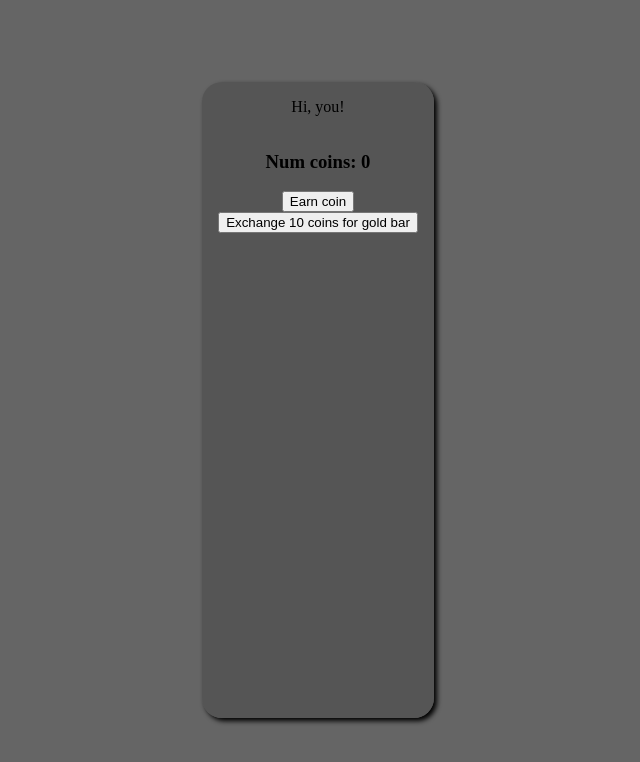
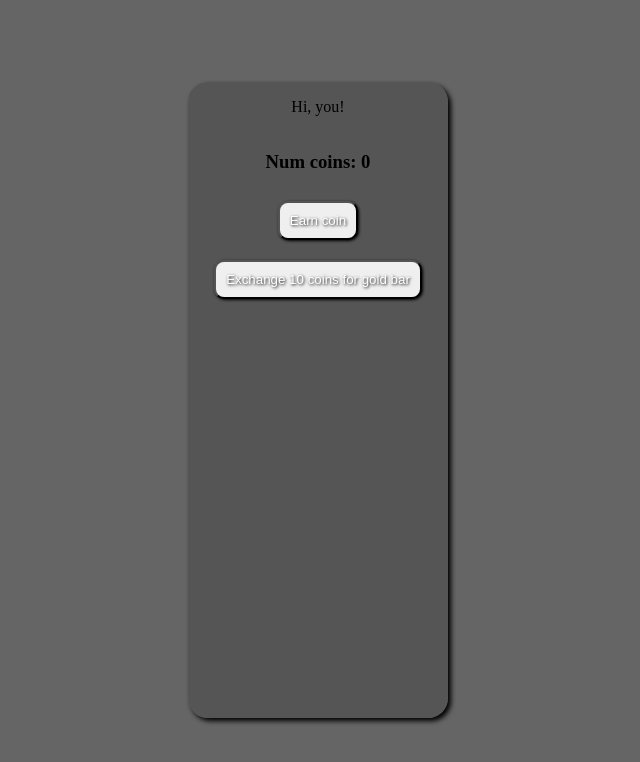
Before and after one commit to Wolven531/angular-game, an Angular app: page / in a window 1280 px wide. Shown: the top 762 px of the page, without its empty margins (322-962 px from the left). Built offline with nearby package versions, Linux system fonts and the light colour scheme.

Commit message:
Add styles for buttons

```diff
--- a/src/app/app.component.scss
+++ b/src/app/app.component.scss
@@ -9,7 +9,6 @@
 	grid-template-rows: 50px 1fr 50px;
 	height: 100%;
 	min-height: 100vh;
-}
 
 	.content {
 		align-items: center;
@@ -24,10 +23,49 @@
 		padding: 0 16px;
 	}
 
+	.footer {
+		background-color: rgba(80,80,80,.75);
+		box-shadow: 0 -4px 10px #000;
+		grid-area: footer;
+	}
+
 	.header {
+		background-color: rgba(80,80,80,.75);
+		box-shadow: 0 4px 10px #000;
 		grid-area: header;
 	}
 
-.footer {
-	grid-area: footer;
+	button {
+		border-radius: 10px;
+		box-shadow: 1px 1px 3px #000;
+		color: #fff;
+		cursor: pointer;
+		margin: 10px;
+		padding: 10px;
+		text-shadow: 1px 1px 3px #000;
+		transition: all;
+		transition-delay: 0ms;
+		transition-duration: 300ms;
+
+		&.btn-earn-coin {
+			background-color: rgba(100,200,0,.75);
+
+			&:hover {
+				background-color: rgba(120,240,0,.9);
 			}
+		}
+
+		&.btn-exchange-coins {
+			background-color: rgba(225,225,0,.75);
+
+			&:hover {
+				background-color: rgba(255,255,0,.9);
+			}
+
+			&[disabled] {
+				background-color: grayscale($color: rgba(225,225,0,.75));
+				cursor: not-allowed;
+			}
+		}
+	}
+}
```
Lines whose indentation alone changed are shown as unchanged.
